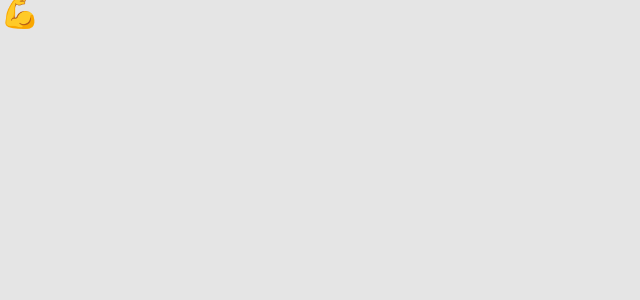
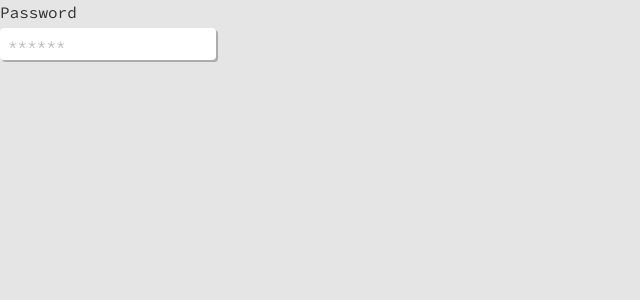
Before and after one commit to Diego12996/github-stats, a React (Create React App) app: page / in a window 1280 px wide. Shown: the top 300 px of the page, without its empty margins (0-640 px from the left). Built offline with nearby package versions, Linux system fonts and the light colour scheme.

Commit message:
ADD: input component

```diff
--- a/package.json
+++ b/package.json
@@ -10,6 +10,7 @@
     "@testing-library/user-event": "^13.5.0",
     "react": "^18.2.0",
     "react-dom": "^18.2.0",
+    "react-icons": "^4.4.0",
     "react-scripts": "5.0.1",
     "web-vitals": "^2.1.4"
   },
--- a/src/App.js
+++ b/src/App.js
@@ -1,5 +1,11 @@
+import IndividualInput from "./components/Input/input";
+
 function App() {
-  return <h1>💪</h1>
+  return (
+    <>
+     <IndividualInput placeholder="******" type= "password"  name = "password"/>
+    </>
+  )
 }
 
 export default App;
--- /dev/null
+++ b/src/components/Input/index.js
@@ -0,0 +1,3 @@
+import IndividualInput from "./input";
+
+export default IndividualInput ;
--- /dev/null
+++ b/src/components/Input/input.js
@@ -0,0 +1,15 @@
+import { Input, InputContainer, Label } from "./styles";
+
+function IndividualInput({placeholder, type,name }) {
+
+    return (
+        <InputContainer>
+        <Label htmlFor={name}>{name}</Label>
+        <Input id={name} type={type} placeholder= {placeholder}/>
+        </InputContainer>
+    )
+};
+
+
+
+export default IndividualInput;
--- /dev/null
+++ b/src/components/Input/styles.js
@@ -0,0 +1,38 @@
+import styled from "@emotion/styled";
+import { colors, typography } from "../../styles";
+
+const InputContainer = styled.div`
+display: flex;
+flex-direction: column;
+align-items: flex-start;
+gap: 4px;
+`
+
+const Label = styled.label `
+    ${typography.text.md};
+    color: ${colors.gray[1]};
+    text-transform: capitalize;
+
+`
+const Input = styled.input `
+    ouline: none;
+    border: none;
+    border-radius: 4px;
+    box-shadow: 2px 2px 0px rgba(0, 0, 0, 0.25);
+    background-color: ${colors.white};
+    color:${colors.gray[1]};
+    padding: 4px 8px;
+    &::placeholder {
+        color: #BDBDBD;
+    }
+    &:focus {
+        border: 3px solid #2D9CDB;
+        outline: none
+    }
+`
+
+export {
+    Label,
+    Input,
+    InputContainer
+};
--- a/src/styles/colors.js
+++ b/src/styles/colors.js
@@ -1,5 +1,6 @@
 export const colors = {
   gray: {
+    1:  "#333333",
     50: "#F9FAFB",
     100: "#F3F4F6",
     200: "#E5E7EB",
@@ -86,5 +87,6 @@ export const colors = {
   blue: {
     500: "#3B82F6",
   },
-  background: "#E5E5E5"
+  background: "#E5E5E5",
+  white: "#FFFFFF",
 };
```
Also changed, not shown: 1 other file (tests, documents, lock files or other folders).
